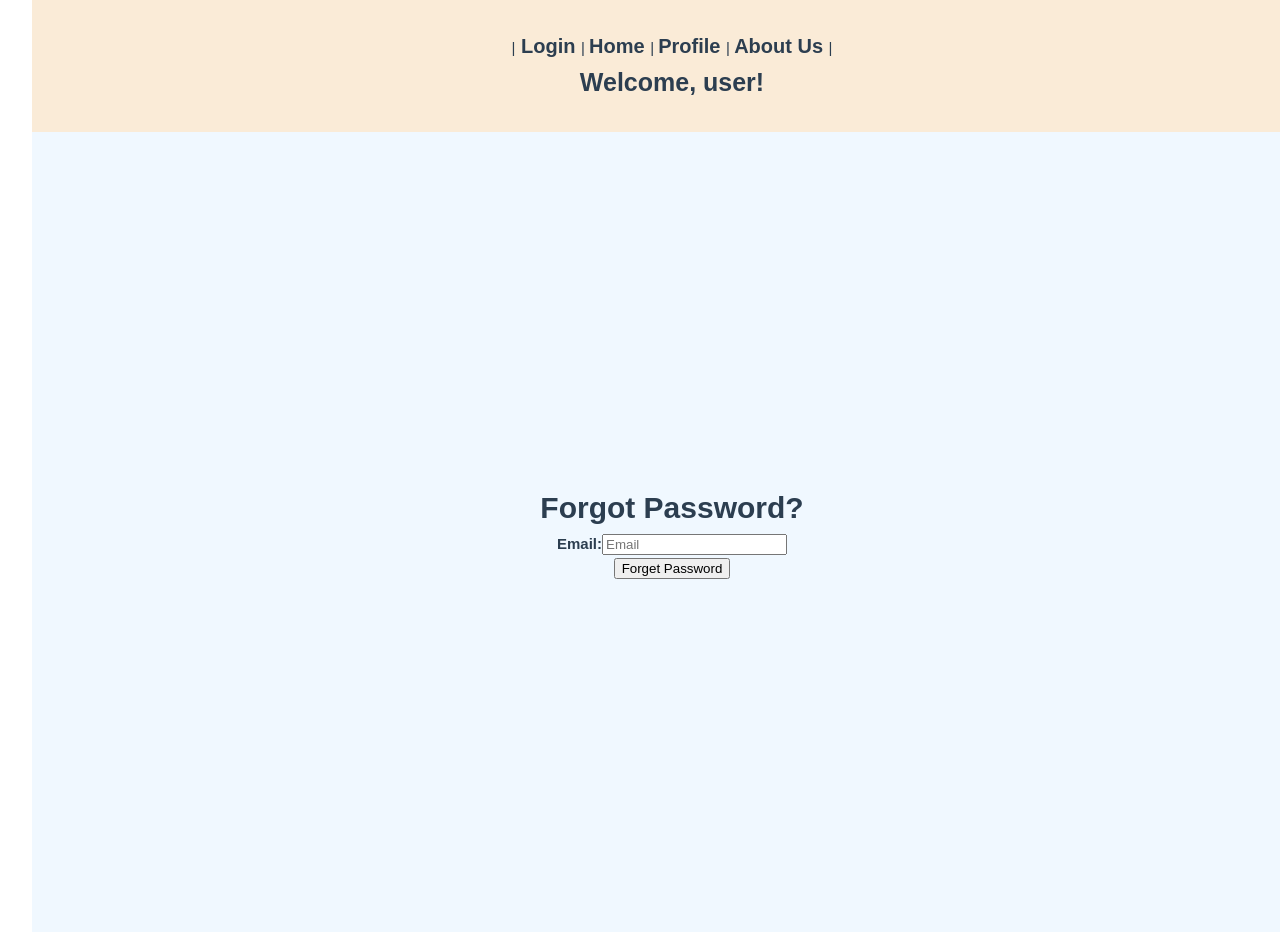
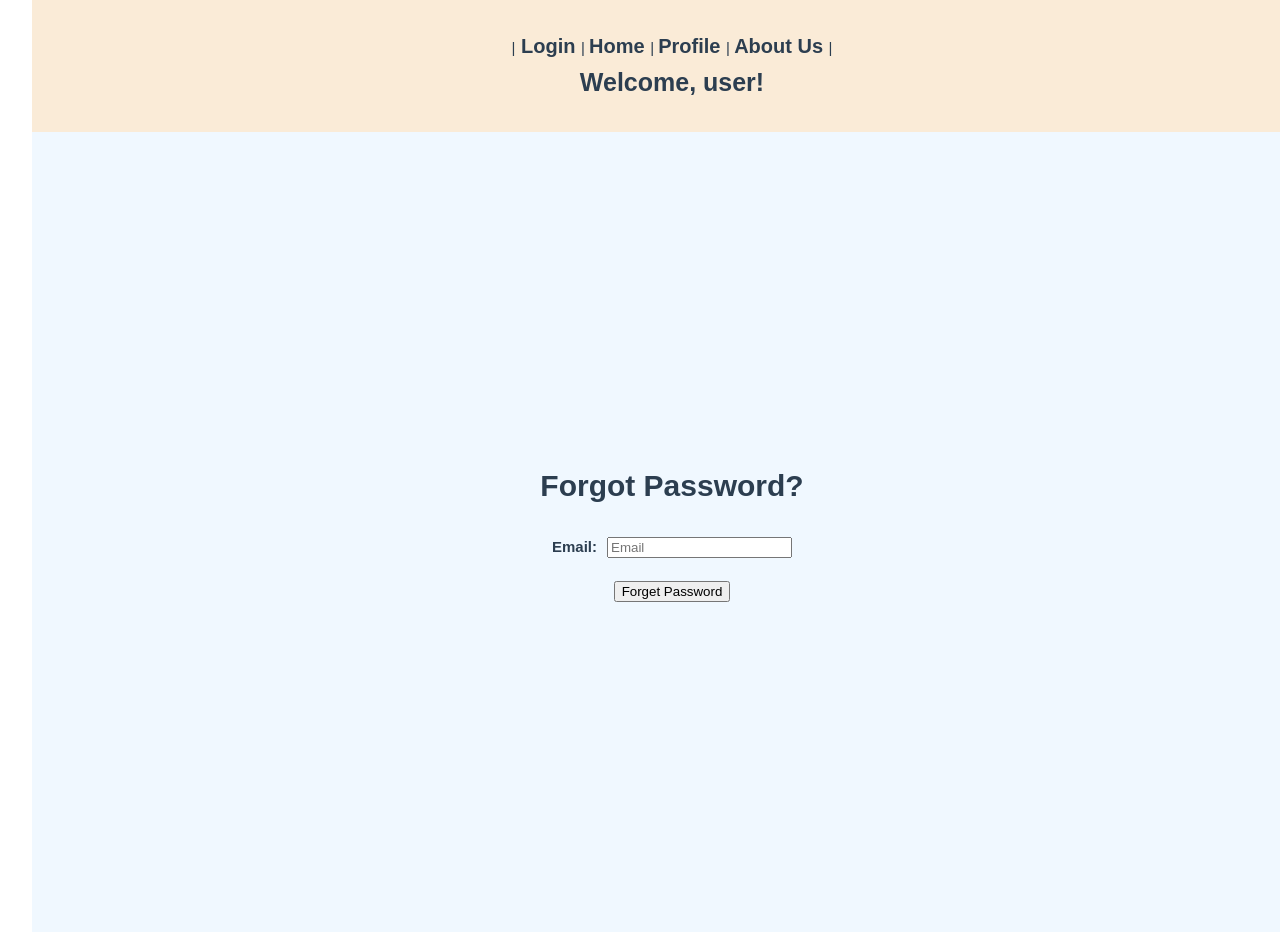
Before and after one commit to Dxseah/FoodManager, a Vue app in the folder foodManager/: page /forgetpassword in a window 1280 px wide. Shown: the top 932 px of the page. Built offline with nearby package versions, Linux system fonts and the light colour scheme.

Commit message:
Update ForgetPasswordPage.vue

```diff
--- a/foodManager/src/components/Pages/ForgetPasswordPage.vue
+++ b/foodManager/src/components/Pages/ForgetPasswordPage.vue
@@ -33,7 +33,7 @@ export default {
       try {
         await sendPasswordResetEmail(auth, this.email);
         this.errorMessage = null;
-        alert('Password reset email sent!');
+        alert('Please check your email for password reset link!');
         router.push('/');
       } catch (error) {
         this.errorMessage = error.message;
@@ -56,6 +56,7 @@ export default {
     font-family: Avenir, Arial, Helvetica, sans-serif;
     font-weight: bold;
     font-size: 2em;
+    margin-bottom: 25px;
   }
 
   label {
@@ -63,6 +64,8 @@ export default {
     text-align: right;
     font-family: Avenir, Arial, Helvetica, sans-serif;
     font-weight: bold;
+    margin-bottom: 20px;
+    margin-right: 10px;
   }
 
   input {
```
